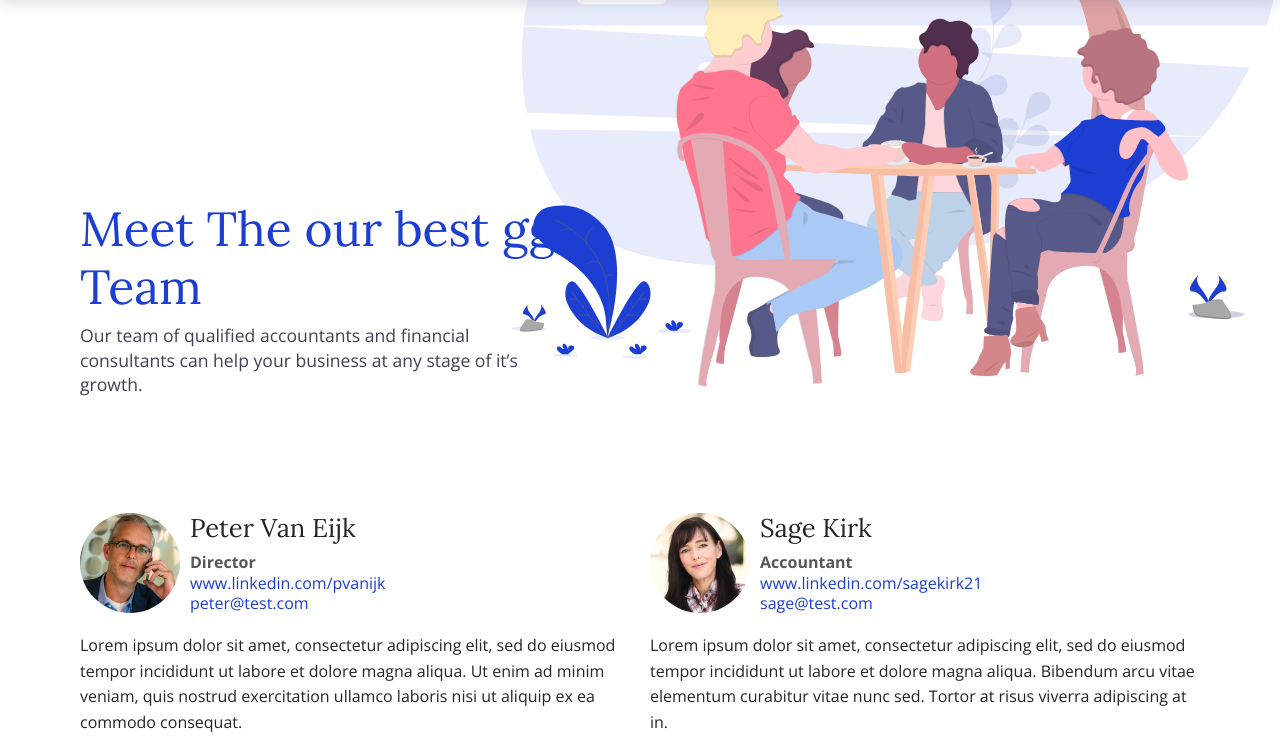
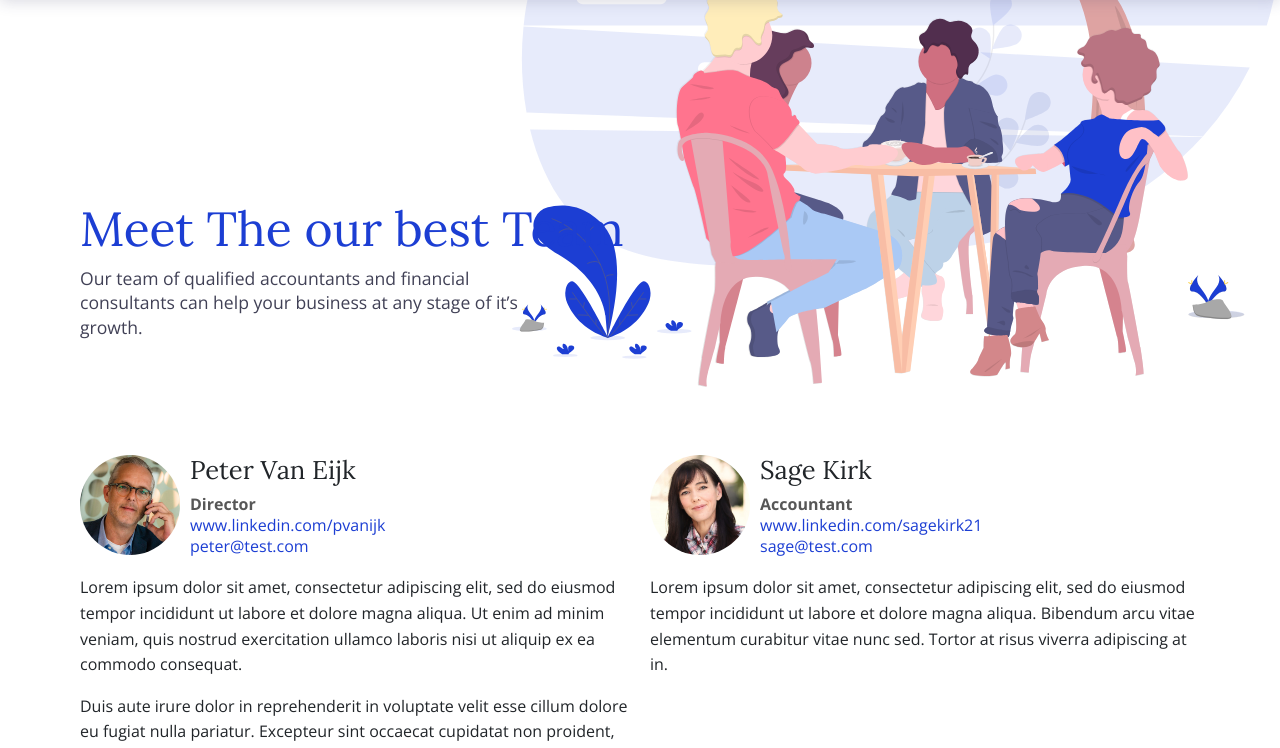
Before and after one commit to Nilesh5995/gatsby-serif-home-gatsbyCloud, a Gatsby site: page /team in a window 1280 px wide. Shown: the part 50-798 px from the top of the page. Built offline with nearby package versions, Linux system fonts and the light colour scheme; Gatsby itself is replaced by a stand-in of ours.

Commit message:
changes in the team page

```diff
--- a/src/pages/team/index.js
+++ b/src/pages/team/index.js
@@ -12,7 +12,7 @@
         <div className="container">
           <div className="row">
             <div className="col-12">
-              <h1>Meet The our best  gg  Team</h1>
+              <h1>Meet The our best Team</h1>
               <p>
                 Our team of qualified accountants and financial consultants can help your business
                 at any stage of it’s growth.
```
